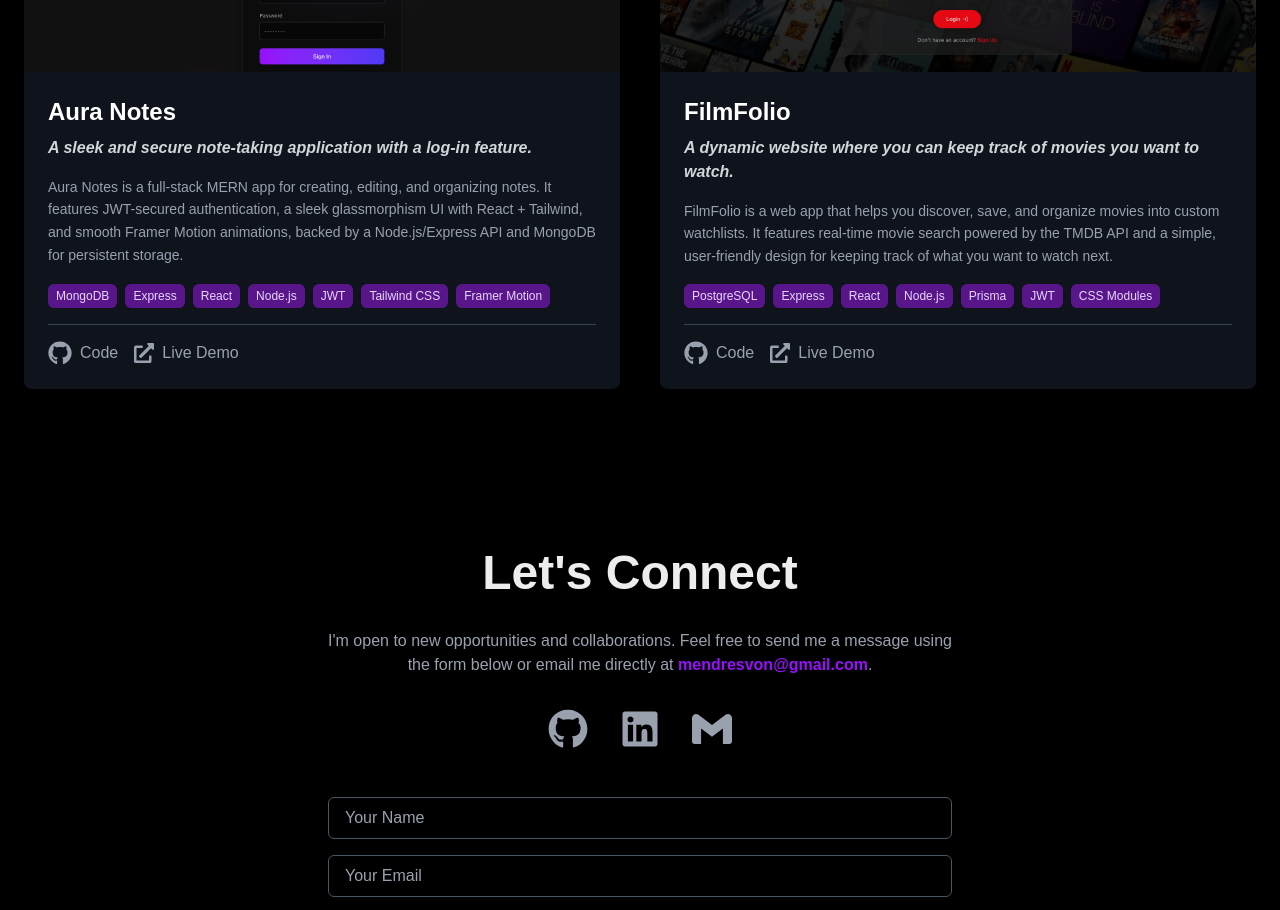
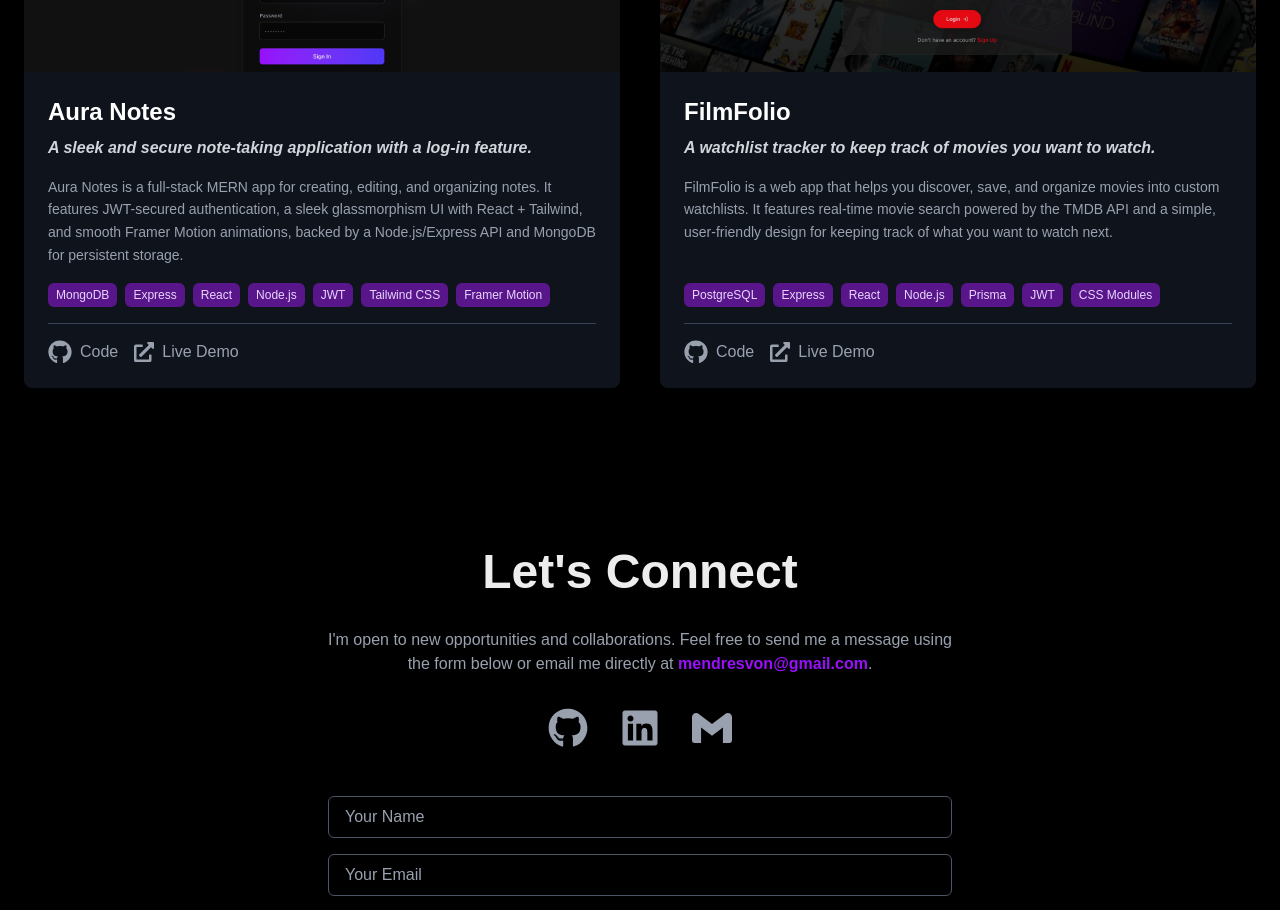
Before and after one commit to mendresvon/von-portfolio-v2, a Next.js app: page / in a window 1280 px wide. Shown: the part 3700-4610 px from the top of the page. Built offline with nearby package versions, Linux system fonts and the light colour scheme.

Commit message:
modified project description

```diff
--- a/src/components/Projects.tsx
+++ b/src/components/Projects.tsx
@@ -41,7 +41,7 @@ const projectsData = [
   },
   {
     title: "FilmFolio",
-    introduction: "A dynamic website where you can keep track of movies you want to watch.",
+    introduction: "A watchlist tracker to keep track of movies you want to watch.",
     description:
       "FilmFolio is a web app that helps you discover, save, and organize movies into custom watchlists. It features real-time movie search powered by the TMDB API and a simple, user-friendly design for keeping track of what you want to watch next.",
     imageUrl: "/filmfolio-ss.jpeg",
```
